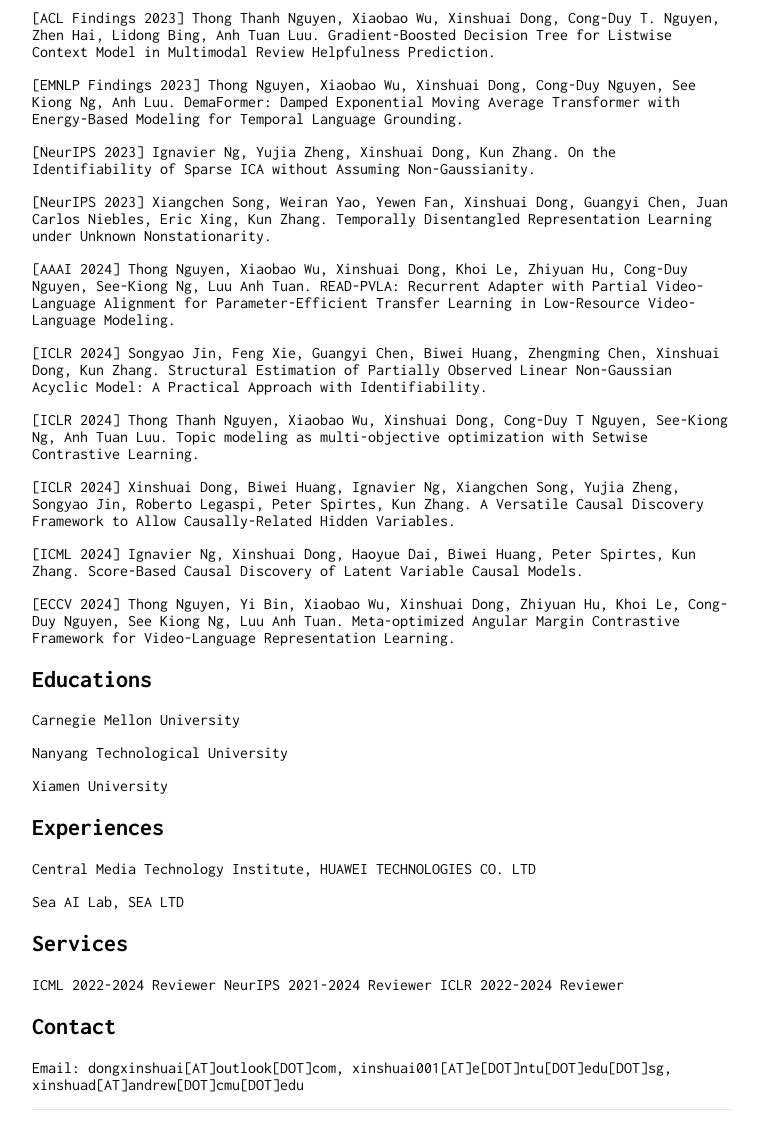
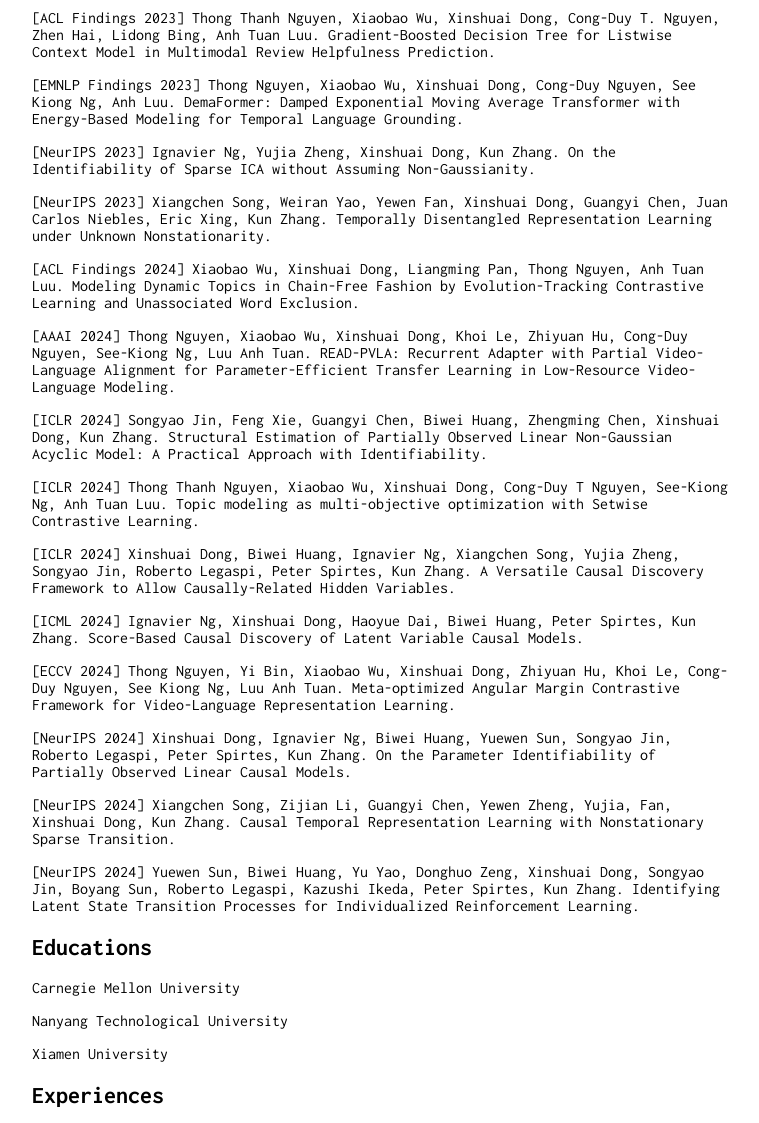
Before and after one commit to dongxinshuai/dongxinshuai.github.io, a Jekyll site: the page built from index.md, in a window 1280 px wide and 1400 px high, scrolled down 668 px, cut to the strip 0-1123 px from the top of the window. Shown: the whole strip, without its empty margins (258-1017 px from the left). Built offline with Jekyll 4.4.1, drawn with Linux system fonts in a browser that asks for light colours; our own code applies the rules of GitHub Pages for plain Markdown files.

Commit message:
Update index.md

```diff
--- a/index.md
+++ b/index.md
@@ -42,6 +42,8 @@ On the Identifiability of Sparse ICA without Assuming Non-Gaussianity.
 [NeurIPS 2023] Xiangchen Song, Weiran Yao, Yewen Fan, Xinshuai Dong, Guangyi Chen, Juan Carlos Niebles, Eric Xing, Kun Zhang.
 Temporally Disentangled Representation Learning under Unknown Nonstationarity.
 
+[ACL Findings 2024] Xiaobao Wu, Xinshuai Dong, Liangming Pan, Thong Nguyen, Anh Tuan Luu. Modeling Dynamic Topics in Chain-Free Fashion by Evolution-Tracking Contrastive Learning and Unassociated Word Exclusion.
+
 [AAAI 2024] Thong Nguyen, Xiaobao Wu, Xinshuai Dong, Khoi Le, Zhiyuan Hu, Cong-Duy Nguyen, See-Kiong Ng, Luu Anh Tuan. READ-PVLA: Recurrent Adapter with Partial Video-Language Alignment for Parameter-Efficient Transfer Learning in Low-Resource Video-Language Modeling.
 
 [ICLR 2024] Songyao Jin, Feng Xie, Guangyi Chen, Biwei Huang, Zhengming Chen, Xinshuai Dong, Kun Zhang. Structural Estimation of Partially Observed Linear Non-Gaussian Acyclic Model: A Practical Approach with Identifiability.
@@ -53,6 +55,12 @@ Temporally Disentangled Representation Learning under Unknown Nonstationarity.
 [ICML 2024] Ignavier Ng, Xinshuai Dong, Haoyue Dai, Biwei Huang, Peter Spirtes, Kun Zhang. Score-Based Causal Discovery of Latent Variable Causal Models.
 
 [ECCV 2024] Thong Nguyen, Yi Bin, Xiaobao Wu, Xinshuai Dong, Zhiyuan Hu, Khoi Le, Cong-Duy Nguyen, See Kiong Ng, Luu Anh Tuan. Meta-optimized Angular Margin Contrastive Framework for Video-Language Representation Learning.
+
+[NeurIPS 2024] Xinshuai Dong, Ignavier Ng, Biwei Huang, Yuewen Sun, Songyao Jin, Roberto Legaspi, Peter Spirtes, Kun Zhang. On the Parameter Identifiability of Partially Observed Linear Causal Models.
+
+[NeurIPS 2024] Xiangchen Song, Zijian Li, Guangyi Chen, Yewen Zheng, Yujia, Fan, Xinshuai Dong, Kun Zhang. Causal Temporal Representation Learning with Nonstationary Sparse Transition.
+
+[NeurIPS 2024] Yuewen Sun, Biwei Huang, Yu Yao, Donghuo Zeng, Xinshuai Dong, Songyao Jin, Boyang Sun, Roberto Legaspi, Kazushi Ikeda, Peter Spirtes, Kun Zhang. Identifying Latent State Transition Processes for Individualized Reinforcement Learning.
 
 ## Educations
 
```
